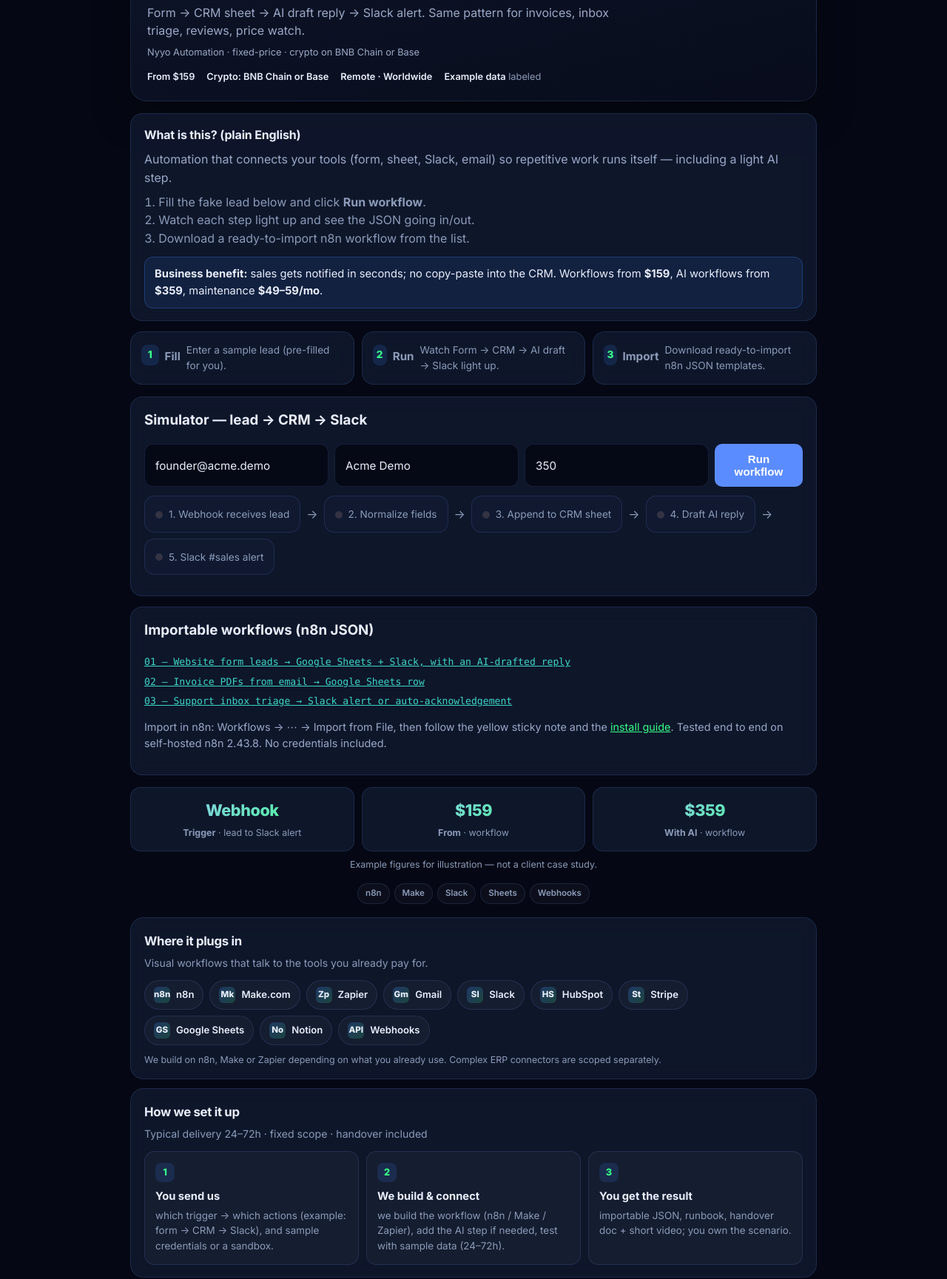
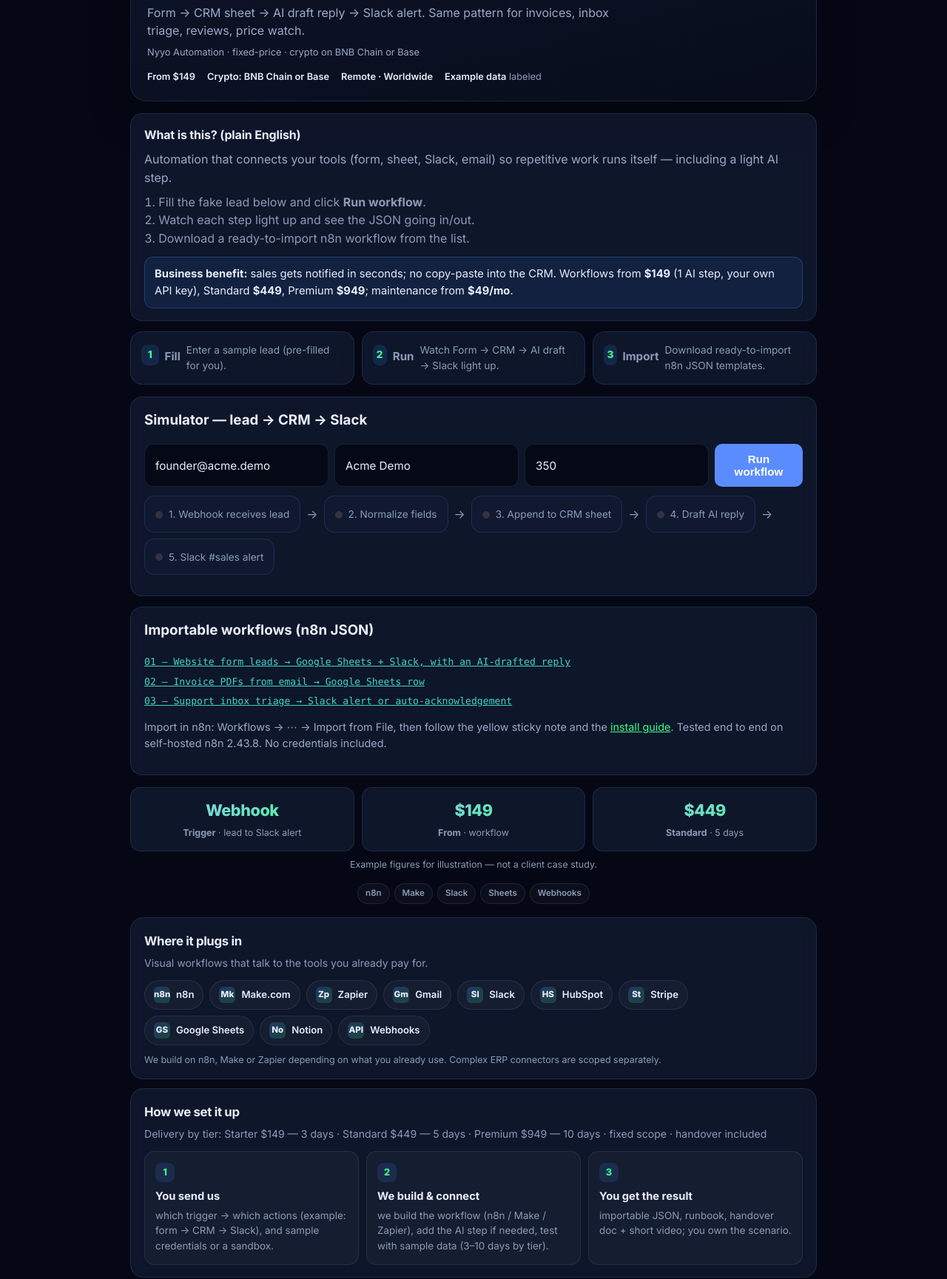
Before and after one commit to nyyoautomation/nyyo-n8n-workflows, a plain HTML site: page index.html in a window 1280 px wide. Shown: the part 174-1903 px from the top of the page at 74% size. Drawn offline with nearby package versions, Linux system fonts and the light colour scheme.

Commit message:
Phase 1 prices + delivery days by tier (validated grid); crypto on BNB Chain or Base

```diff
--- a/index.html
+++ b/index.html
@@ -6,7 +6,7 @@
   <meta name="theme-color" content="#050814" />
   <meta name="viewport" content="width=device-width, initial-scale=1" />
   <meta property="og:title" content="n8n AI workflows — Nyyo Automation" />
-  <meta property="og:description" content="Lead → CRM → Slack simulator. From $159." />
+  <meta property="og:description" content="Lead → CRM → Slack simulator. From $149." />
   <meta property="og:type" content="website" />
   <meta property="og:image" content="https://nyyoautomation.github.io/nyyo-n8n-workflows/" />
 
@@ -39,7 +39,7 @@
       <p style="margin:0;color:#9aa8c7">Form → CRM sheet → AI draft reply → Slack alert. Same pattern for invoices, inbox triage, reviews, price watch.</p>
       <p style="margin:8px 0 0;font-size:.8rem;color:#9aa8c7">Nyyo Automation · fixed-price · crypto on BNB Chain or Base</p>
           <div class="meta" aria-label="Offer">
-        <span><strong>From $159</strong></span>
+        <span><strong>From $149</strong></span>
         <span><strong>Crypto: BNB Chain or Base</strong></span>
         <span><strong>Remote · Worldwide</strong></span>
         <span><strong>Example data</strong> labeled</span>
@@ -53,7 +53,7 @@
         <li>Watch each step light up and see the JSON going in/out.</li>
         <li>Download a ready-to-import n8n workflow from the list.</li>
       </ol>
-      <div class="benefit"><strong>Business benefit:</strong> sales gets notified in seconds; no copy-paste into the CRM. Workflows from <strong>$159</strong>, AI workflows from <strong>$359</strong>, maintenance <strong>$49–59/mo</strong>.</div>
+      <div class="benefit"><strong>Business benefit:</strong> sales gets notified in seconds; no copy-paste into the CRM. Workflows from <strong>$149</strong> (1 AI step, your own API key), Standard <strong>$449</strong>, Premium <strong>$949</strong>; maintenance from <strong>$49/mo</strong>.</div>
     </section>
 
 <section class="steps" aria-label="How it works">
@@ -83,8 +83,8 @@
     </div>
     <section class="metrics" aria-label="Example metrics">
 <div class="metric"><div class="v">Webhook</div><div class="l"><strong>Trigger</strong> · lead to Slack alert</div></div>
-<div class="metric"><div class="v">$159</div><div class="l"><strong>From</strong> · workflow</div></div>
-<div class="metric"><div class="v">$359</div><div class="l"><strong>With AI</strong> · workflow</div></div>
+<div class="metric"><div class="v">$149</div><div class="l"><strong>From</strong> · workflow</div></div>
+<div class="metric"><div class="v">$449</div><div class="l"><strong>Standard</strong> · 5 days</div></div>
 </section>
 <p class="metrics-note">Example figures for illustration — not a client case study.</p>
 <div class="badges" aria-label="Tech stack"><span>n8n</span><span>Make</span><span>Slack</span><span>Sheets</span><span>Webhooks</span></div>
@@ -111,10 +111,10 @@
   </div>
   <div class="block">
     <h2>How we set it up</h2>
-    <p class="sub">Typical delivery 24–72h · fixed scope · handover included</p>
+    <p class="sub">Delivery by tier: Starter $149 — 3 days · Standard $449 — 5 days · Premium $949 — 10 days · fixed scope · handover included</p>
     <ol class="setup-steps">
       <li><span class="n">1</span><h3>You send us</h3><p>which trigger → which actions (example: form → CRM → Slack), and sample credentials or a sandbox.</p></li>
-      <li><span class="n">2</span><h3>We build &amp; connect</h3><p>we build the workflow (n8n / Make / Zapier), add the AI step if needed, test with sample data (24–72h).</p></li>
+      <li><span class="n">2</span><h3>We build &amp; connect</h3><p>we build the workflow (n8n / Make / Zapier), add the AI step if needed, test with sample data (3–10 days by tier).</p></li>
       <li><span class="n">3</span><h3>You get the result</h3><p>importable JSON, runbook, handover doc + short video; you own the scenario.</p></li>
     </ol>
   </div>
@@ -157,7 +157,7 @@
 <section class="cta-band" aria-label="Hire">
       <div>
         <h2>Want this for your stack?</h2>
-        <p>From <strong>$159</strong> · fixed scope · 7-day bugfix · free install kit · crypto on BNB Chain or Base · Remote · Worldwide</p>
+        <p>From <strong>$149</strong> · fixed scope · 7-day bugfix · free install kit · crypto on BNB Chain or Base · Remote · Worldwide</p>
         <p style="margin:8px 0 0;font-size:.88rem">The kit is free and included — you only pay for the build.</p>
       </div>
       <div class="cta-actions">
```
